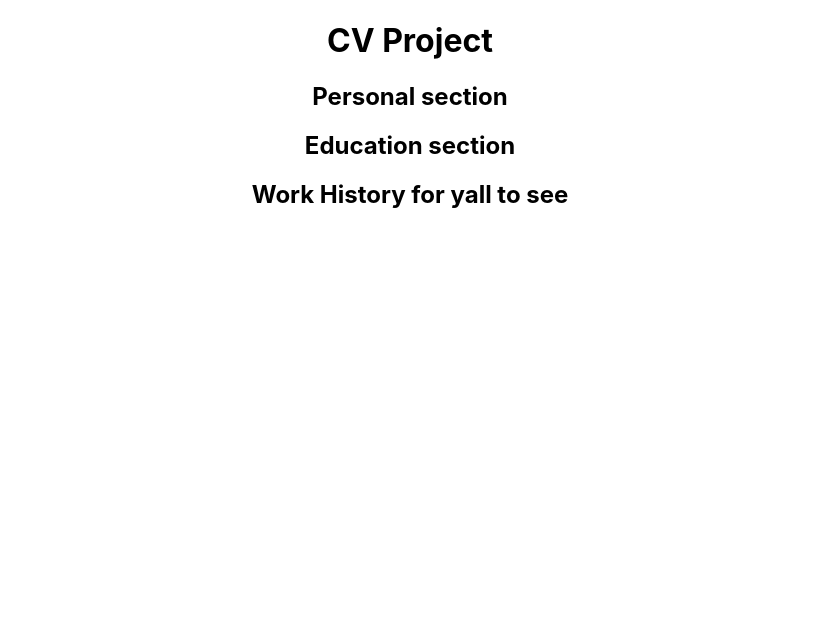
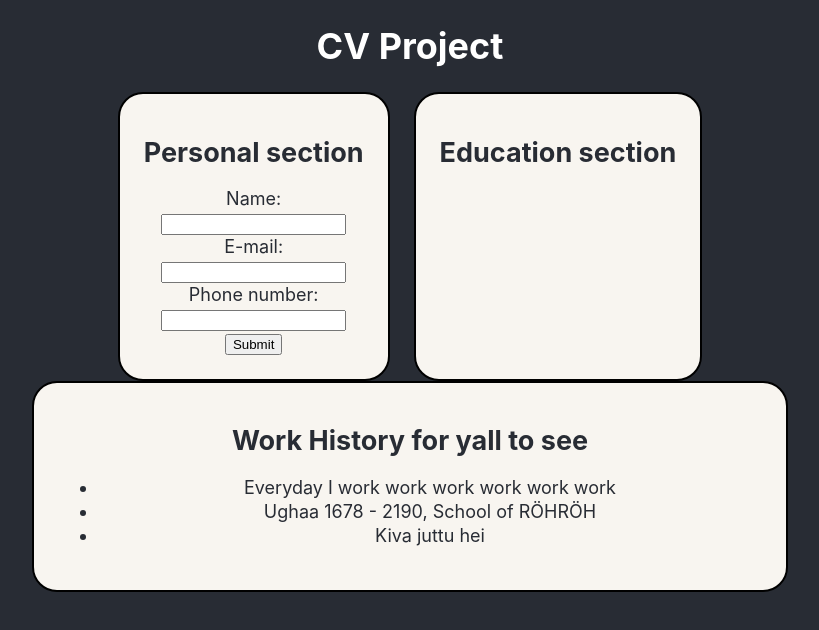
Before and after one commit to PettLe/cv-project, a React (Create React App) app: page / in a window 1280 px wide. Shown: the top 630 px of the page, without its empty margins (230-1049 px from the left). Built offline with nearby package versions, Linux system fonts and the light colour scheme.

Commit message:
basic forms with setState set up. Rendering all major components to their places. Little bit of CSS.

```diff
--- a/src/App.css
+++ b/src/App.css
@@ -1,14 +1,30 @@
 .App {
   text-align: center;
-}
-
-.App-header {
   background-color: #282c34;
   min-height: 100vh;
   display: flex;
   flex-direction: column;
   align-items: center;
-  justify-content: center;
-  font-size: calc(10px + 2vmin);
+  /*justify-content: center;*/
+  font-size: calc(10px + 1vmin);
   color: white;
 }
+
+.PerEd {
+  display: flex;
+  gap: 3vh;
+}
+
+.Personal,
+.Education,
+.WorkHistory {
+  color: #282c34;
+  background-color: rgb(248, 245, 240);
+  padding: 3vh;
+  border-radius: 25px;
+  border: 2px solid black;
+  line-height: 3vh;
+}
+.WorkHistory {
+  width: 55%;
+}
--- a/src/App.js
+++ b/src/App.js
@@ -1,4 +1,4 @@
-import React, { Component, setState } from "react";
+import React, { Component } from "react";
 import "./App.css";
 //Import Components
 import Personal from "./components/Personal";
@@ -8,14 +8,54 @@ import WorkHistory from "./components/WorkHistory";
 class App extends Component {
   constructor() {
     super();
+
+    this.state = {
+      personal: {
+        nameInput: "",
+        emailInput: "",
+        phoneInput: "",
+      },
+      personalInfo: [],
+    };
   }
 
+  //CHANGE HANDLERS
+  handleChange = (e) => {
+    e.persist();
+
+    let value = e.target.value;
+
+    this.setState((prevState) => ({
+      personal: { ...prevState, [e.target.name]: value },
+    }));
+    //const name = e.target.name;
+    //const value = e.target.value;
+    //   this.setState({
+    //   personal: {
+    // [name]: e.target.value,
+    //   fullName: e.target.value,
+    //   email: e.target.value,
+    // phone: e.target.value,
+    //},
+    //});
+    //   console.log(this.state.personal.fullName);
+    //console.log(e.target.name);
+  };
+
   render() {
+    const { personal } = this.state;
     return (
       <div className="App">
         <h1>CV Project</h1>
-        <Personal />
-        <Education />
+        <div className="PerEd">
+          <Personal
+            personal={personal}
+            handleChange={this.handleChange}
+            handleChangeEmail={this.handleChangeEmail}
+            handleChangePhone={this.handleChangePhone}
+          />
+          <Education />
+        </div>
         <WorkHistory />
       </div>
     );
--- a/src/components/Education.js
+++ b/src/components/Education.js
@@ -1,8 +1,11 @@
 import React from "react";
 
 const Education = () => {
-  console.log("Education works");
-  return <h2>Education section</h2>;
+  return (
+    <div className="Education">
+      <h2>Education section</h2>
+    </div>
+  );
 };
 
 export default Education;
--- a/src/components/Personal.js
+++ b/src/components/Personal.js
@@ -1,8 +1,53 @@
-import React from "react";
+import React, { Component } from "react";
 
-const Personal = () => {
-  console.log("Personal works");
-  return <h2>Personal section</h2>;
-};
+class Personal extends Component {
+  constructor(props) {
+    super(props);
+    console.log(props);
+  }
+
+  render() {
+    const { personal, handleChange } = this.props;
+
+    return (
+      <div className="Personal">
+        <h2>Personal section</h2>
+        <form>
+          <label htmlFor="nameInput">Name: </label>
+          <br />
+          <input
+            onChange={handleChange}
+            type="text"
+            name="nameInput"
+            value={personal.fullName}
+            aria-required
+          />
+          <br />
+          <label htmlFor="emailInput">E-mail: </label>
+          <br />
+          <input
+            onChange={handleChange}
+            type="email"
+            name="emailInput"
+            value={personal.email}
+            aria-required
+          />
+          <br />
+          <label htmlFor="phoneInput">Phone number: </label>
+          <br />
+          <input
+            onChange={handleChange}
+            type="tel"
+            name="phoneInput"
+            value={personal.phone}
+            aria-required
+          />
+          <br />
+          <button type="submit">Submit</button>
+        </form>
+      </div>
+    );
+  }
+}
 
 export default Personal;
--- a/src/components/WorkHistory.js
+++ b/src/components/WorkHistory.js
@@ -1,8 +1,16 @@
 import React from "react";
 
 const WorkHistory = () => {
-  console.log("Job history works");
-  return <h2>Work History for yall to see</h2>;
+  return (
+    <div className="WorkHistory">
+      <h2>Work History for yall to see</h2>
+      <ul>
+        <li>Everyday I work work work work work work</li>
+        <li>Ughaa 1678 - 2190, School of RÖHRÖH</li>
+        <li>Kiva juttu hei</li>
+      </ul>
+    </div>
+  );
 };
 
 export default WorkHistory;
```
